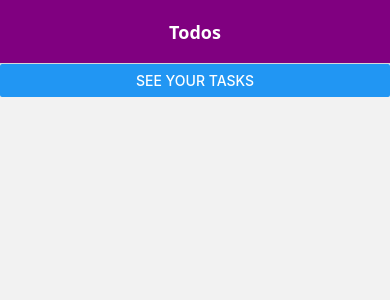
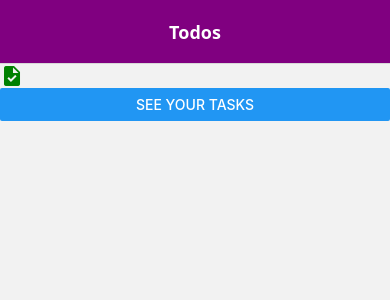
Before and after one commit to neurothrone/todos-rn, a React Native app: screen /Home in a window 390 px wide. Shown: the top 300 px of the page. Built offline with nearby package versions, Linux system fonts and the light colour scheme.

Commit message:
add MaterialIcons to HomeScreen for task visualization

```diff
--- a/ui/screens/HomeScreen.tsx
+++ b/ui/screens/HomeScreen.tsx
@@ -1,6 +1,7 @@
-import { Button, StyleSheet, Text, View } from 'react-native';
+import { Button, StyleSheet, View } from 'react-native';
 import { NativeStackScreenProps } from '@react-navigation/native-stack';
 import { RootStackParamList } from '../navigation';
+import { MaterialIcons } from "@expo/vector-icons";
 
 type Props = NativeStackScreenProps<RootStackParamList, 'Home'>;
 
@@ -8,6 +9,7 @@ const HomeScreen = ({ navigation }: Props) => {
   return (
     <>
       <View>
+        <MaterialIcons name="task" size={24} color="green"/>
         <Button
           title="See your Tasks"
           onPress={() => navigation.navigate("TaskList")}
@@ -17,10 +19,4 @@ const HomeScreen = ({ navigation }: Props) => {
   );
 }
 
-const styles = StyleSheet.create({
-  text: {
-    color: "seagreen",
-  }
-});
-
 export default HomeScreen;
```
